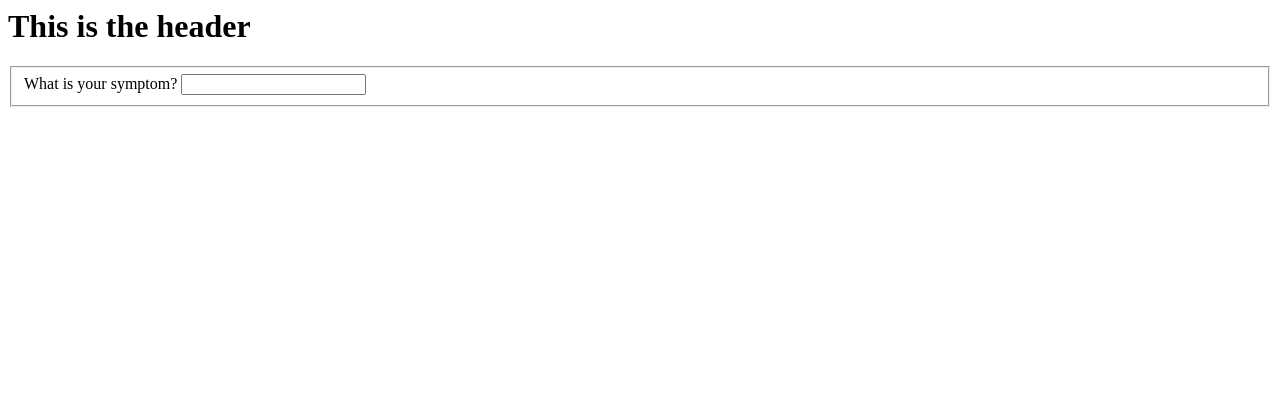
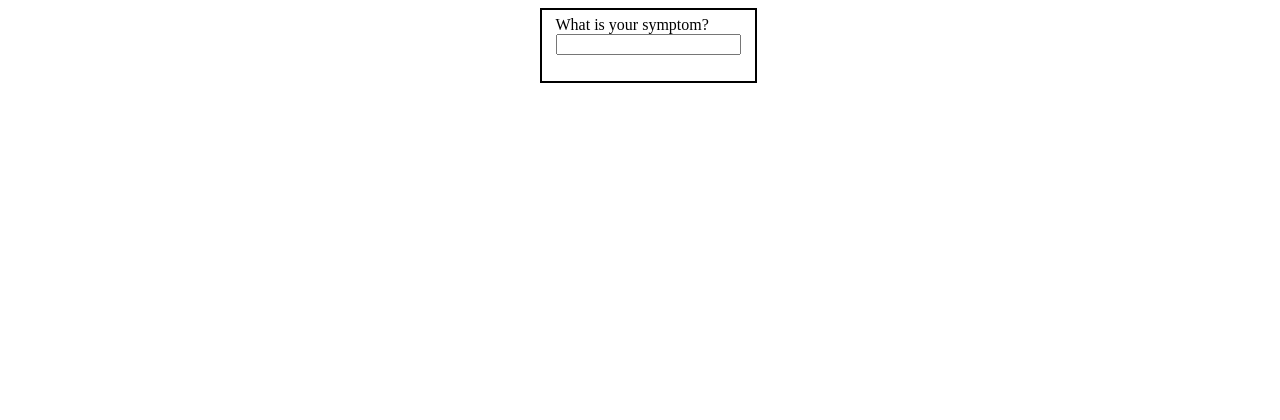
Before and after one commit to josearreluce/Vida-Project, a Flask app: page /assessment in a window 1280 px wide. Shown: the top 420 px of the page. Before the commit the page ends 107 px from the top, so only its background shows below. Run offline with Flask 2, Linux system fonts and the light colour scheme.

Commit message:
Added assesment styles for basic assesment template.

```diff
--- /dev/null
+++ b/static/styles/assessment.css
@@ -0,0 +1,26 @@
+html,
+body {
+    height: 100%;
+    width: 100%;
+}
+
+.main {
+    display: flex;
+    justify-content: center;
+}
+
+.symptom-container {
+    border: 2px solid black;
+}
+
+.symptom-container fieldset {
+    border-width: 0px;
+}
+
+.question {
+    display: block;
+}
+
+.answer {
+    display: block;
+}
--- a/templates/assessment.html
+++ b/templates/assessment.html
@@ -1,17 +1,14 @@
 <html>
     <head>
-
+        <link rel= "stylesheet" type= "text/css" href= "{{ url_for('static',filename='styles/assessment.css') }}">
     </head>
     <body>
-        <header>
-            <h1> This is the header </h1>
-        </header>
-        <main>
+        <main class="main">
             <div class="symptom-container">
                 <form>
                     <fieldset>
-                        <label for="symptom-search"> What is your symptom? </label>
-                        <input id="symptom-search" type="text" />
+                        <label class="question" for="symptom-search"> What is your symptom? </label>
+                        <input class="input" id="symptom-search" type="text" />
                     </fieldset>
                 </form>
             </div>
```
